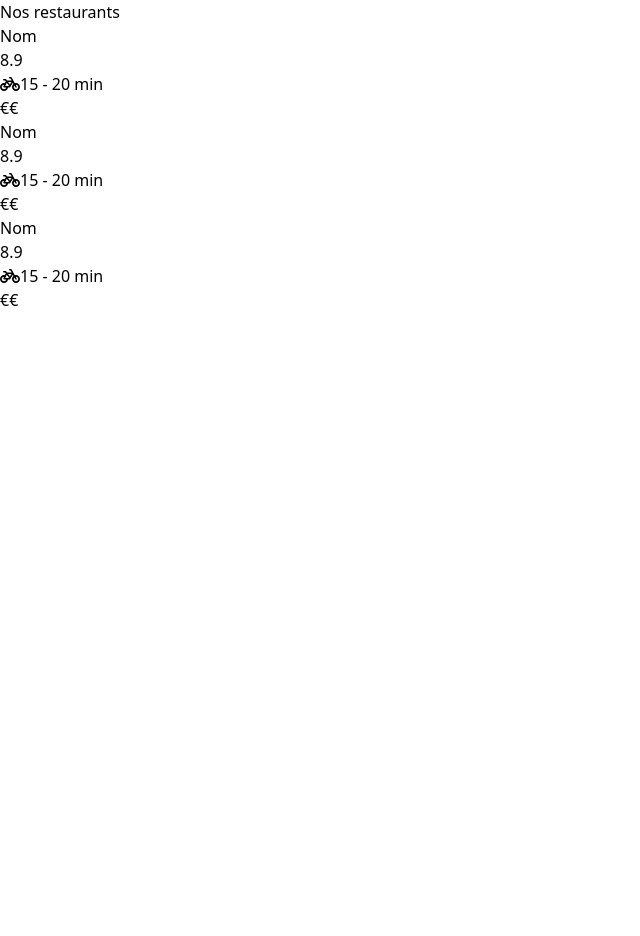
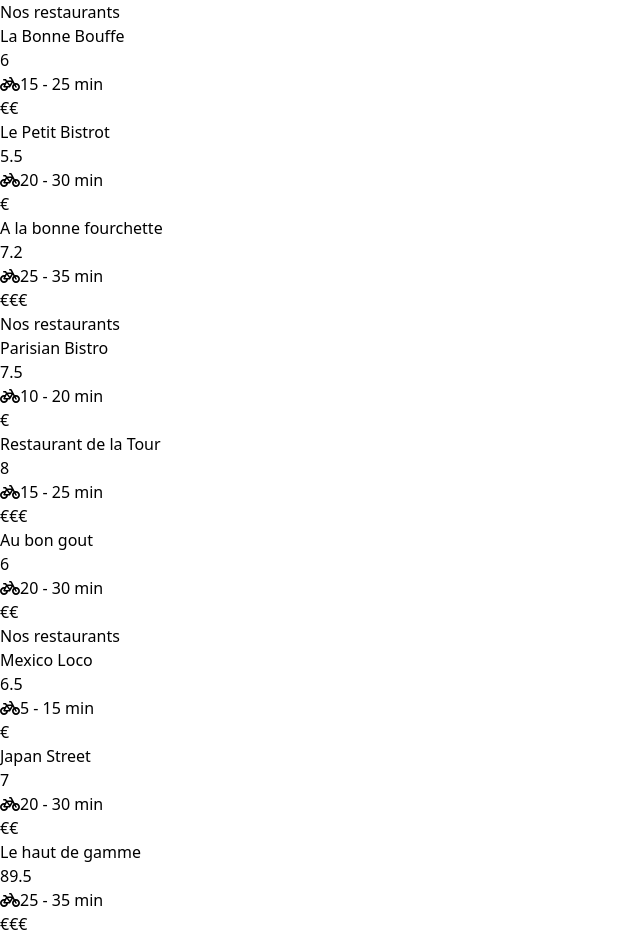
Before and after one commit to Pouish85/hubert-miam, a Vue app: page / in a window 1280 px wide. Shown: the whole page, without its empty margins (0-640 px from the left). Before the commit the page ends 800 px from the top, so only its background shows below. Built offline with nearby package versions, Linux system fonts and the light colour scheme.

Commit message:
feat: make rows and card dynamical

```diff
--- a/src/components/RestaurantCard.vue
+++ b/src/components/RestaurantCard.vue
@@ -1,14 +1,14 @@
 <template>
   <div class="restaurant--card w-[32%] h-[30vh] border rounded-xl flex flex-col items-center justify-center shadow-gray-400 shadow-md hover:shadow-blue-400 transition duration-500 hover:border-blue-200">
-    <div class="restaurant--image flex h-[70%] w-full bg-cover bg-center bg-[url('https://images.unsplash.com/photo-1564758564527-b97d79cb27c1?q=80&w=1365&auto=format&fit=crop&ixlib=rb-4.0.3&ixid=M3wxMjA3fDB8MHxwaG90by1wYWdlfHx8fGVufDB8fHx8fA%3D%3D')] rounded-t-xl shadow-gray-500 shadow-md"></div>
+    <div class="restaurant--image flex h-[70%] w-full bg-cover bg-center rounded-t-xl shadow-gray-500 shadow-md" :style="{ backgroundImage: `url(${restaurantInfo.restaurantImage})` }"></div>
     <div class="restaurant--info h-1/3 w-full p-2">
         <div class="info-top flex w-full">
-            <p class="name flex-1 text-shadow shadow-gray-400">Nom</p>
-            <p class="note min-w-[8%] bg-green-700 rounded-full text-center shadow-md shadow-green-700 text-gray-300">8.9</p>
+            <p class="name flex-1 text-shadow shadow-gray-400">{{ restaurantInfo.restaurantName }}</p>
+            <p class="note min-w-[8%] bg-green-700 rounded-full text-center shadow-md shadow-green-700 text-gray-300">{{ restaurantInfo.restaurantNote }}</p>
         </div>
         <div class="info-bottom flex w-full pt-2 space-x-4 text-sm">
-            <p class="delivery-time text-shadow shadow-gray-400 text-xs" ><font-awesome-icon icon="bicycle"/><span class="text-sm pl-1">15 - 20 min</span></p>
-            <p class="restaurant-price-tag text-yellow-500 text-shadow-sm shadow-yellow-500">€€</p>
+            <p class="delivery-time text-shadow shadow-gray-400 text-xs" ><font-awesome-icon icon="bicycle"/><span class="text-sm pl-1">{{ restaurantInfo.deliveryTimeMin }} - {{ restaurantInfo.deliveryTimeMax }} min</span></p>
+            <p class="restaurant-price-tag text-yellow-500 text-shadow-sm shadow-yellow-500">{{ "€".repeat(restaurantInfo.priceRate) }}</p>
         </div>
     </div>
   </div>
@@ -16,7 +16,10 @@
 
 <script>
   export default {
-
+    name: 'RestaurantCard',
+    props: {
+      restaurantInfo: Object
+    }
   }
 </script>
 
--- a/src/components/RestaurantRow.vue
+++ b/src/components/RestaurantRow.vue
@@ -4,7 +4,7 @@
             Nos restaurants
         </h2>
         <div class="wrapper flex w-[80%] justify-center space-x-2">
-            <RestaurantCard v-for="(card, index) in 3" :key="index"/>
+            <RestaurantCard v-for="(card, index) in threeRestaurants" :restaurantInfo="card" :key="index"/>
         </div>
     </div>
 </template>
@@ -15,12 +15,15 @@
         name: 'RestaurantRow',
         components: {
             RestaurantCard
+        },
+        props: {
+            threeRestaurants: Array
         }
 
     }
 
 </script>
 
-<style lang="scss" scoped>
+<style>
 
 </style>
--- a/src/pages/Home.vue
+++ b/src/pages/Home.vue
@@ -1,20 +1,19 @@
 <template>
     <div class="home">
-        <RestaurantRowVue />
-
+        <RestaurantRow v-for="(row, index) in restaurantData" :key="index" :threeRestaurants="row"/>
     </div>
 </template>
 
 <script>
     import bdd from '../bdd.js';
-    import RestaurantRowVue from '@/components/RestaurantRow.vue';
+    import { onMounted, ref } from 'vue';
+    import RestaurantRow from '@/components/RestaurantRow.vue';
     export default {
         name: 'HomePage',
         components: {
-            RestaurantRowVue
+            RestaurantRow
         },
         setup() {
-            console.log(bdd);
             class Restaurant {
                 constructor(restaurantName, restaurantImage, restaurantNote, deliveryTimeMin, deliveryTimeMax, priceRate) {
                     this.restaurantName = restaurantName;
@@ -25,12 +24,32 @@
                     this.priceRate = priceRate;
                 }
             }
-            var resto = new Restaurant('McDonalds', 'https://www.mcdonalds.fr/sites/default/files/2020-06/BigMac_0.png', 4.5, 20, 30, 1);
-            console.log(resto);
+            let restaurantData = ref([]);
+
+            const makeRestaurant = () => {
+
+                let threeRestaurants = [];
+                for (const restaurant of bdd) {
+                    const newRestaurant = new Restaurant(restaurant.restaurantName, restaurant.restaurantImage, restaurant.restaurantNote, restaurant.deliveryTimeMin, restaurant.deliveryTimeMax, restaurant.priceRate);
+
+                    if (threeRestaurants.length === 2) {
+                        threeRestaurants.push(newRestaurant);
+                        restaurantData.value.push(threeRestaurants);
+                        threeRestaurants = [];
+                    } else {
+                        threeRestaurants.push(newRestaurant);
+                    }
+                }
+            }
+            onMounted(makeRestaurant)
+
+            return {
+                restaurantData
+            }
         }
     }
 </script>
 
-<style lang="scss" scoped>
+<style>
 
 </style>
```
